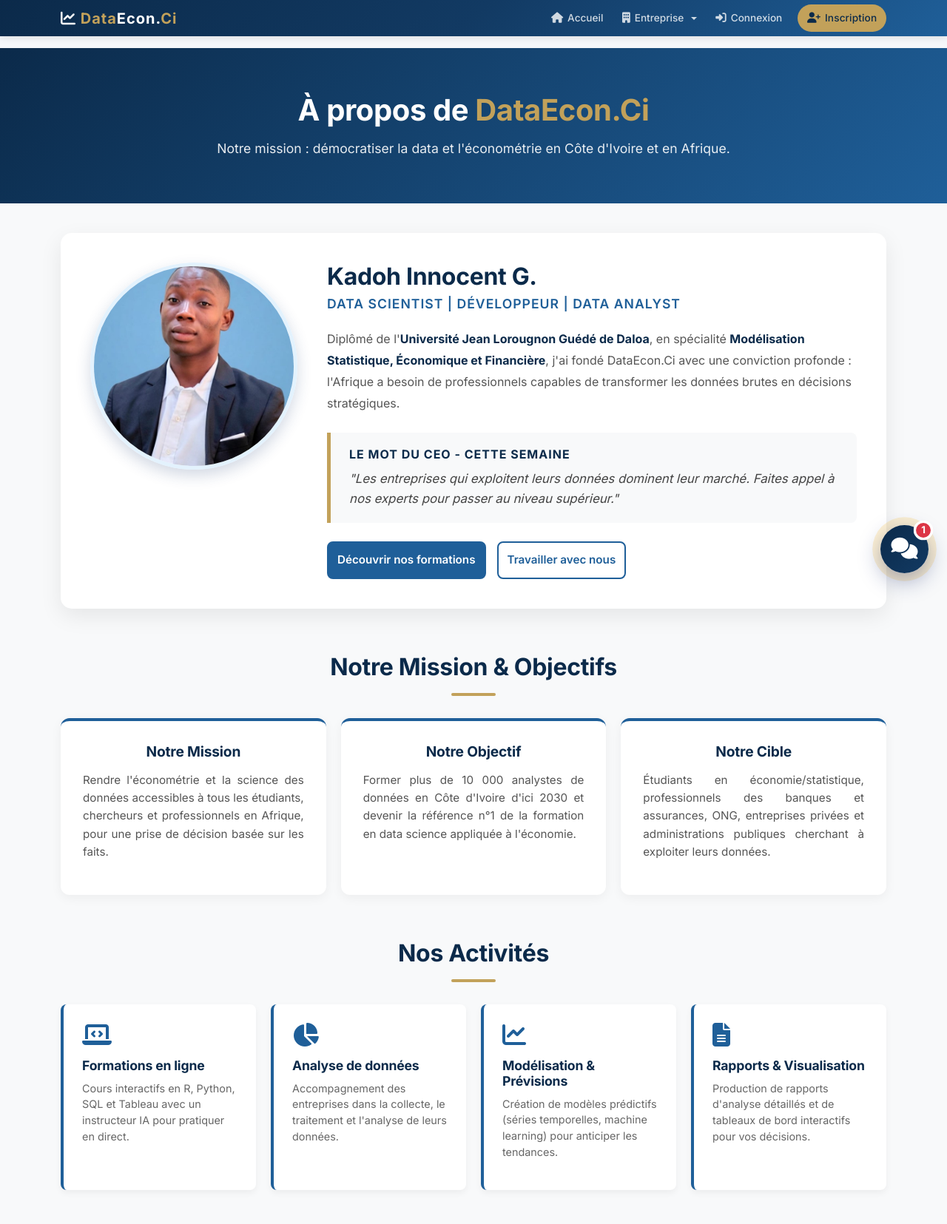
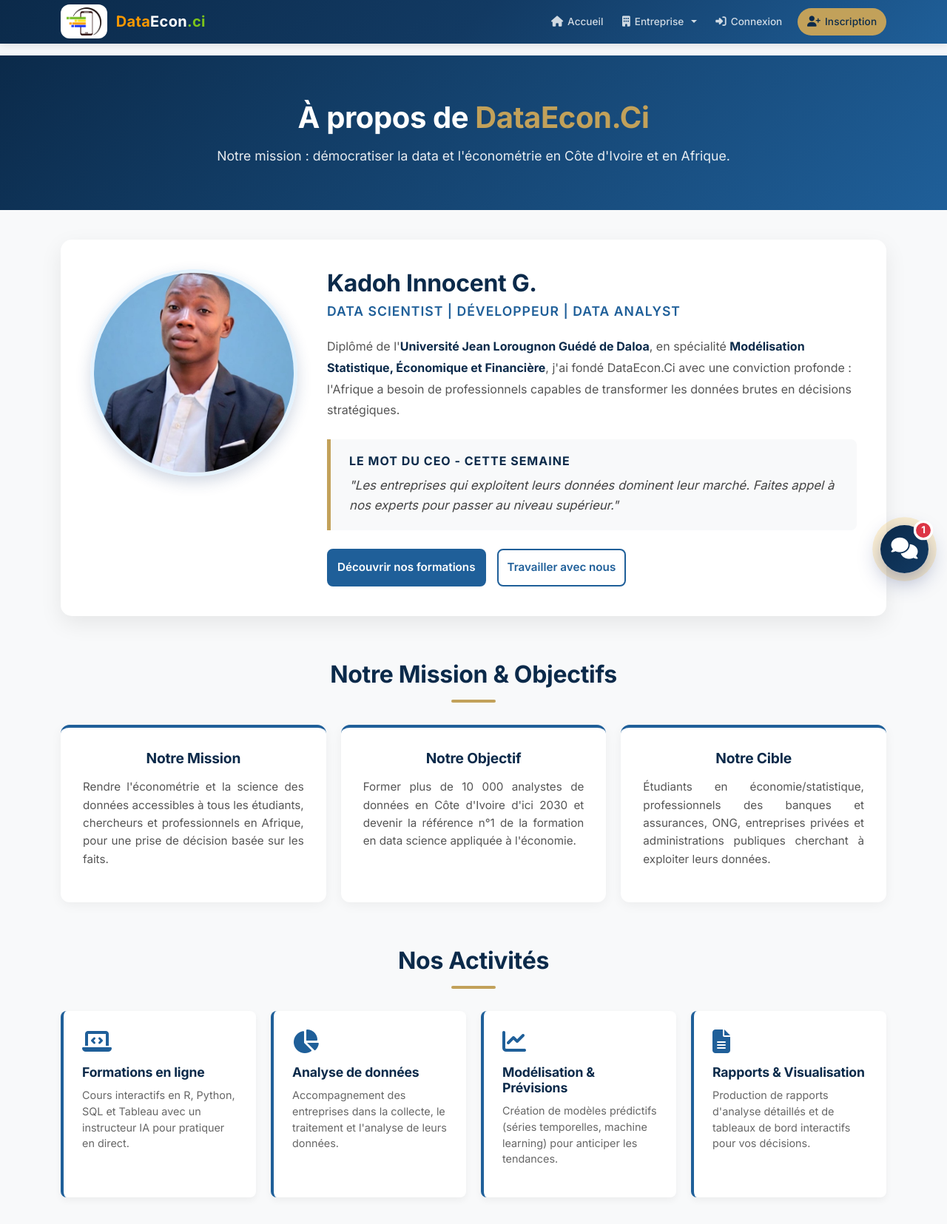
Before and after one commit to dataeconci/dataecon, a Flask app: page /about in a window 1280 px wide. Shown: the top 1655 px of the page at 74% size. Run offline with Flask 3, Linux system fonts and the light colour scheme.

Commit message:
Logo DataEcon.ci : navigation, favicon et pied de page

```diff
--- a/app/static/css/style.css
+++ b/app/static/css/style.css
@@ -36,6 +36,19 @@ body {
 .navbar-brand span {
     color: var(--accent);
 }
+
+/* Logo DataEcon.ci */
+.navbar-brand { display: inline-flex; align-items: center; gap: 12px; }
+.navbar-brand .brand-chip { background: #fff; border-radius: 12px; padding: 4px 8px; display: inline-flex; align-items: center; line-height: 1; }
+.navbar-brand .brand-chip img { height: 38px; width: auto; display: block; }
+.navbar-brand .brand-text { color: #fff; font-weight: 700; letter-spacing: .3px; }
+.navbar-brand .brand-text b { font-weight: 700; }
+.navbar-brand .brand-text .b1 { color: #f89800; }
+.navbar-brand .brand-text .b2 { color: #ffffff; }
+.navbar-brand .brand-text .b3 { color: #7cc41a; }
+.footer-logo { display: inline-block; background: #fff; border-radius: 14px; padding: 8px 16px; }
+.footer-logo img { height: 74px; width: auto; display: block; }
+@media (max-width: 480px) { .navbar-brand .brand-text { display: none; } }
 
 .nav-link {
     color: rgba(255, 255, 255, 0.8) !important;
--- a/app/templates/layout.html
+++ b/app/templates/layout.html
@@ -18,7 +18,9 @@
     <link rel="preconnect" href="https://fonts.googleapis.com">
     <link href="https://fonts.googleapis.com/css2?family=Inter:wght@400;500;600;700;800&display=swap" rel="stylesheet">
     <!-- Favicon -->
-    <link rel="icon" type="image/svg+xml" href="{{ url_for('static', filename='images/favicon.svg') }}">
+    <link rel="icon" type="image/png" sizes="256x256" href="{{ url_for('static', filename='images/favicon.png') }}">
+    <link rel="icon" type="image/x-icon" href="{{ url_for('static', filename='images/favicon.ico') }}">
+    <link rel="apple-touch-icon" href="{{ url_for('static', filename='images/apple-touch-icon.png') }}">
 
     {% block extra_css %}{% endblock %}
 </head>
@@ -29,7 +31,8 @@
     <nav class="navbar navbar-expand-lg sticky-top">
         <div class="container">
             <a class="navbar-brand" href="{{ url_for('index') }}">
-                <i class="fas fa-chart-line"></i> <span>Data</span>Econ.<span>Ci</span>
+                <span class="brand-chip"><img src="{{ url_for('static', filename='images/logo-icon.png') }}" alt="DataEcon.Ci"></span>
+                <span class="brand-text"><b class="b1">Data</b><b class="b2">Econ</b><b class="b3">.ci</b></span>
             </a>
             <button class="navbar-toggler" type="button" data-bs-toggle="collapse" data-bs-target="#navbarNav">
                 <span class="navbar-toggler-icon"></span>
@@ -214,7 +217,7 @@
             <div class="row align-items-center">
                 <div class="col-md-6 text-center text-md-start">
                     <p class="mb-0">
-                        <i class="fas fa-chart-line"></i> <strong>DataEcon.Ci</strong>
+                        <span class="footer-logo"><img src="{{ url_for('static', filename='images/logo.png') }}" alt="DataEcon.Ci - La data plus compréhensible"></span>
                     </p>
                     <small>Plateforme de formation en économétrie</small>
                 </div>
```
Also changed, not shown: app/static/images/apple-touch-icon.png (added), app/static/images/favicon.ico (added), app/static/images/favicon.png (added), app/static/images/logo-icon.png (added), app/static/images/logo.png (added).
